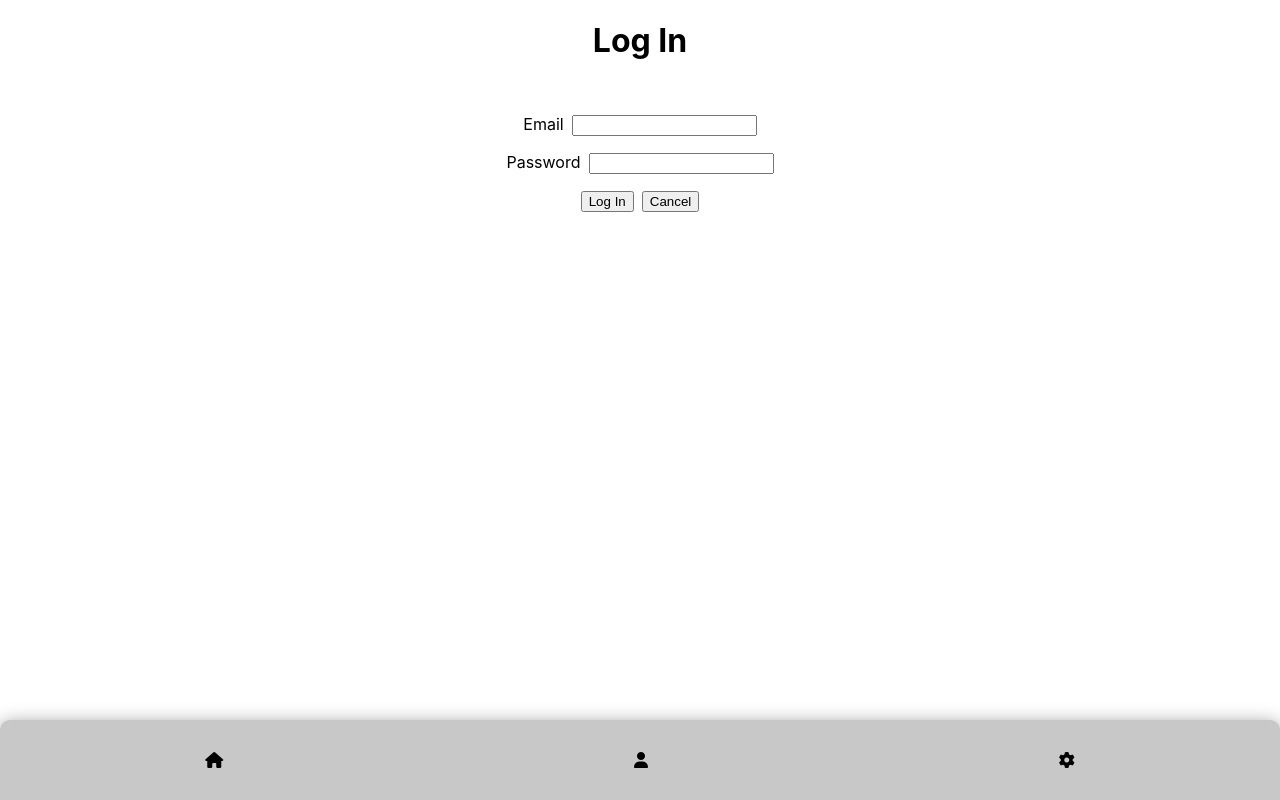
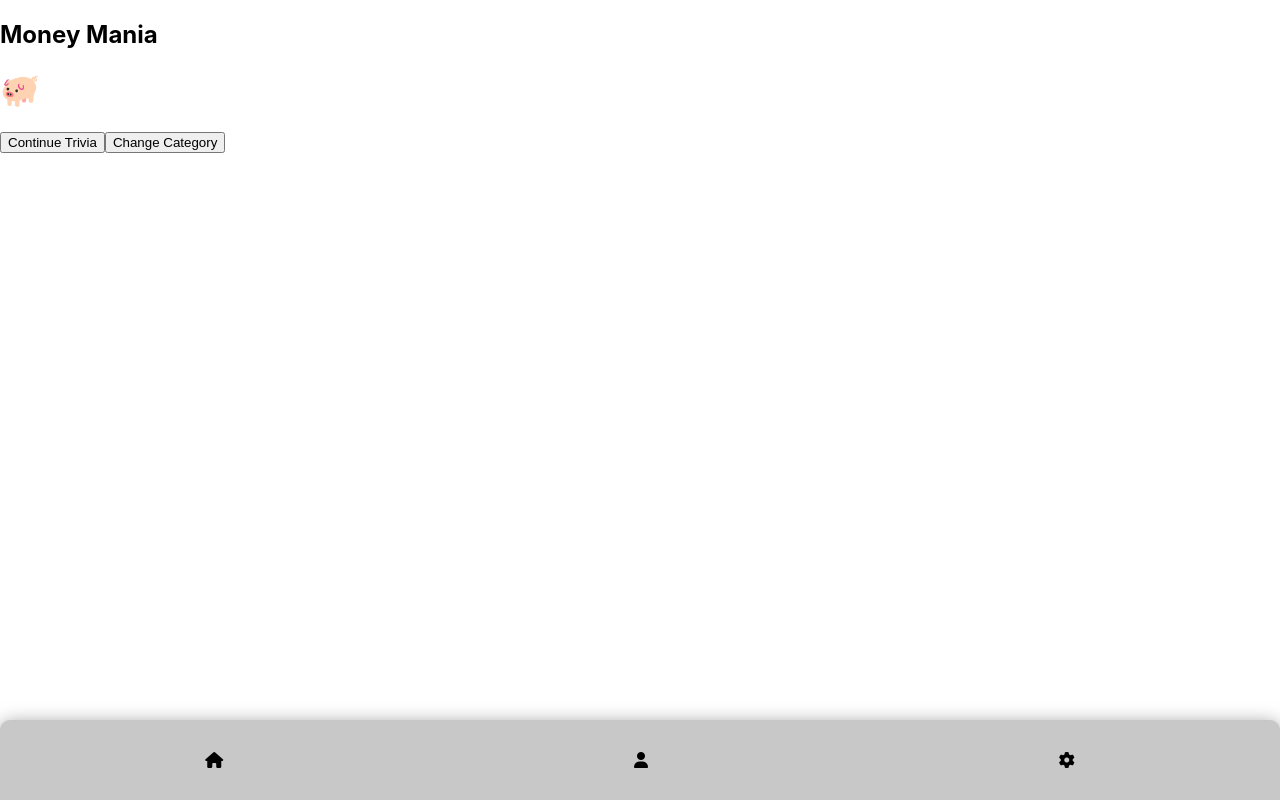
Before and after one commit to Cazier92/Money-Mania-Frontend, a React (Create React App) app: page /home in a window 1280 px wide. Before the commit this address led to /login. Built offline with nearby package versions, Linux system fonts and the light colour scheme; no server answers.

Commit message:
Creating Home page components

```diff
--- a/src/App.jsx
+++ b/src/App.jsx
@@ -85,17 +85,17 @@ const App = () => {
         <Route
           path="/home"
           element={
-            <ProtectedRoute>
+            // <ProtectedRoute>
               <Home />
-            </ProtectedRoute>
+            // </ProtectedRoute>
           }
         />
         <Route
           path="/categories"
           element={
-            // <ProtectedRoute>
+            <ProtectedRoute>
               <Categories />
-            /* </ProtectedRoute> */
+            </ProtectedRoute>
           }
         />
         <Route
--- a/src/components/Banner/Banner.jsx
+++ b/src/components/Banner/Banner.jsx
@@ -1,11 +1,8 @@
-import PiggyBank from "../PiggyBank/PiggyBank"
-
 const Banner = (props) => {
     return (
-        <>
+        <main>
             <h2>Money Mania</h2>
-            <PiggyBank />
-        </>
+        </main>
     )
 }
 
--- a/src/pages/Home/Home.jsx
+++ b/src/pages/Home/Home.jsx
@@ -1,10 +1,11 @@
 import Banner from "../../components/Banner/Banner";
+import PiggyBank from "../../components/PiggyBank/PiggyBank";
 
 const Home = () => {
     return (
         <>
             <Banner />
-            <h1>🐖</h1>
+            <PiggyBank />
             <button>Continue Trivia</button>
             <button>Change Category</button>
         </>
```
